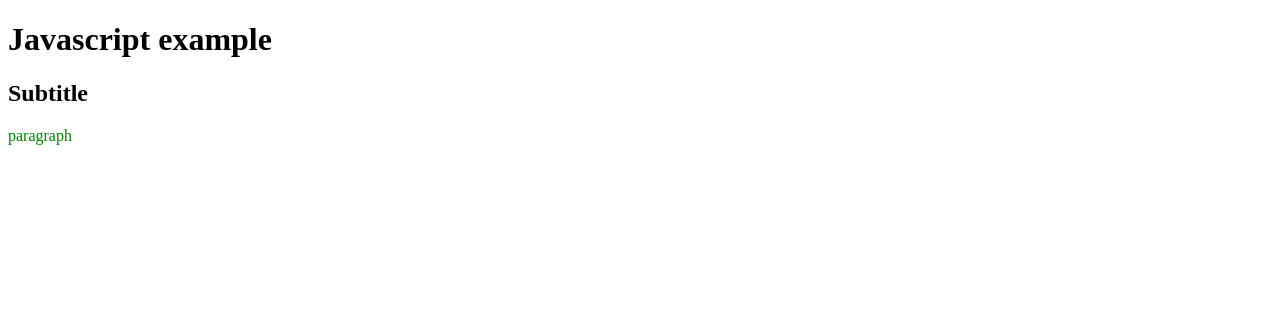
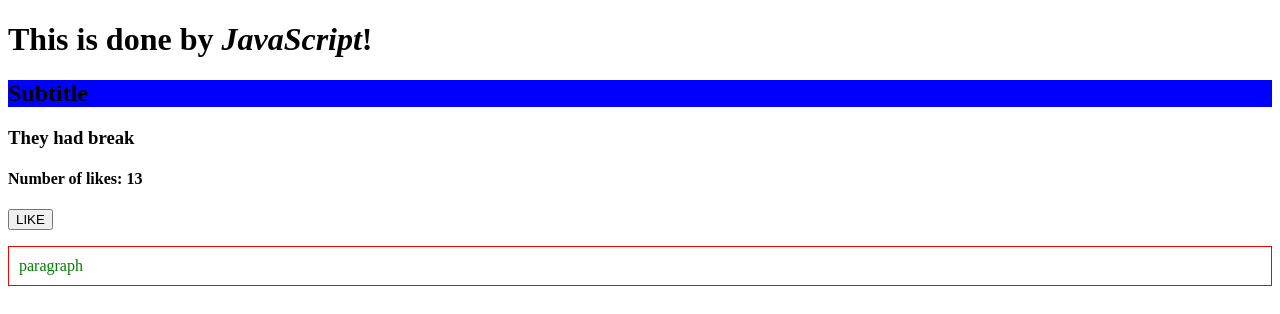
Before and after one commit to vassglo/sah-js-example-apr-20, a plain HTML site: page index.html in a window 1280 px wide. Drawn offline with nearby package versions, Linux system fonts and the light colour scheme.

Commit message:
add jquery

```diff
--- a/index.html
+++ b/index.html
@@ -9,7 +9,11 @@
 <body>
     <h1>Javascript example</h1>
   <h2>Subtitle</h2>
+  <h3>They had break</h3>
+  <h4>Number of likes: <span>13</span></h4>
+  <button>LIKE</button>
   <p>paragraph</p>
+  <script src="https://code.jquery.com/jquery-3.5.0.min.js"></script>
   <script src="scripts.js"></script>
 </body>
 </html>
--- a/scripts.js
+++ b/scripts.js
@@ -1 +1,11 @@
-console.log ('Script file is loaded.')
+$('h1').html('This is done by <em>JavaScript</em>!');
+$('p').css('border', '1px solid red');
+$('p').css('padding', '10px');
+console.log ('Script file is loaded.');
+$('h2').toggleClass('blue');
+$('h2').toggleClass('blue');
+$('h2').toggleClass('blue');
+// single comment
+/* több soros
+komment is
+lehet ameddig le nem zárom */
--- a/style.css
+++ b/style.css
@@ -1,3 +1,6 @@
 p{
     color: green
 }
+.blue{
+    background: blue;
+}
```
